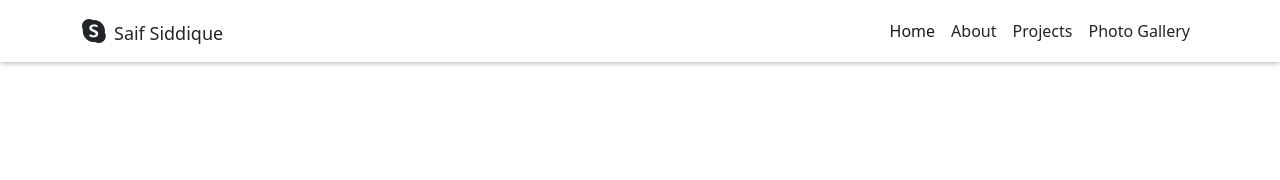
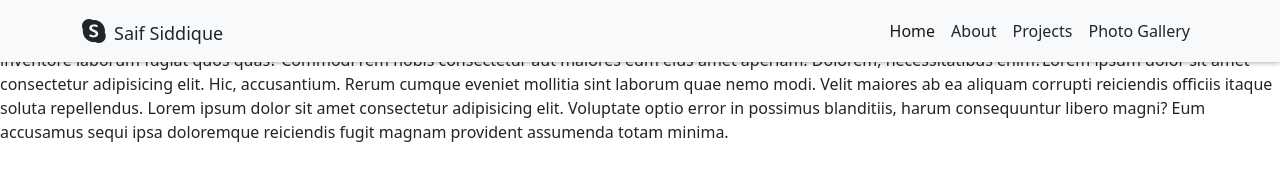
Before and after one commit to SaifSiddique009/personal-website, a plain HTML site: page index.html in a window 1280 px wide. Shown: the top 180 px of the page. Drawn offline with nearby package versions, Linux system fonts and the light colour scheme.

Commit message:
navbar trancparency bug is solved

```diff
--- a/index.html
+++ b/index.html
@@ -10,11 +10,11 @@
 	<!-- Personal styling -->
 	<link rel="stylesheet" href="style.css">
 </head>
-<body class="bg-light">
+<body>
 	<!-- Header -->
 	<header>
 		<!-- Offcanvas -->
-		<nav class="navbar navbar-expand-md fixed-top">
+		<nav class="bg-light navbar navbar-expand-md fixed-top">
 			<div class="container-md">
 				<a class="navbar-brand" href="#">
 					<i class="bi-skype" id="head-icon"></i>Saif Siddique
@@ -47,6 +47,9 @@
 			</div>
 		</nav>
 	</header>
+
+	<p>Lorem ipsum dolor sit amet consectetur, adipisicing elit. Autem aliquam iure perspiciatis perferendis pariatur nulla accusamus atque dolorum voluptates. Deleniti natus debitis animi voluptatibus molestiae labore incidunt voluptas suscipit mollitia?Lorem ipsum dolor sit amet consectetur adipisicing elit. Provident, illo voluptate debitis inventore laborum fugiat quos quas? Commodi rem nobis consectetur aut maiores eum eius amet aperiam! Dolorem, necessitatibus enim?Lorem ipsum dolor sit amet consectetur adipisicing elit. Hic, accusantium. Rerum cumque eveniet mollitia sint laborum quae nemo modi. Velit maiores ab ea aliquam corrupti reiciendis officiis itaque soluta repellendus. Lorem ipsum dolor sit amet consectetur adipisicing elit. Voluptate optio error in possimus blanditiis, harum consequuntur libero magni? Eum accusamus sequi ipsa doloremque reiciendis fugit magnam provident assumenda totam minima.
+	</p>
 	<!-- Main -->
 	<!-- Footer -->
 	<div style="margin-top: 1500px;"></div>
--- a/style.css
+++ b/style.css
@@ -5,7 +5,6 @@
 *{
     margin: 0;
     padding: 0;
-    background-color: #ffffff;
 }
 
 :root {
```
